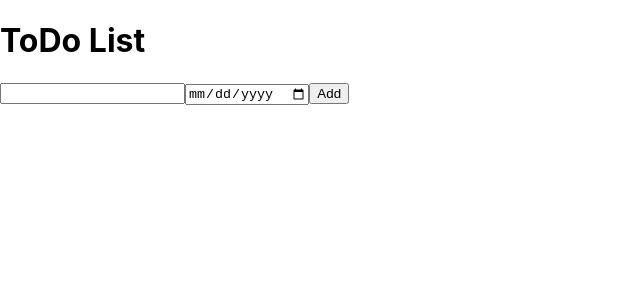
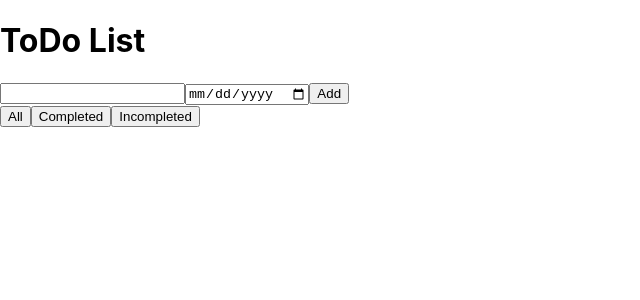
Before and after one commit to su1415/todo_app_ts, a React (Create React App) app: page / in a window 1280 px wide. Shown: the top 300 px of the page, without its empty margins (0-640 px from the left). Built offline with nearby package versions, Linux system fonts and the light colour scheme.

Commit message:
feat: filter機能を追加

```diff
--- a/src/App.tsx
+++ b/src/App.tsx
@@ -4,13 +4,19 @@ import TodoList from "./components/TodoList";
 
 function App(): JSX.Element {
   const [todos, setTodos] = useState<todos>(loadTodosFromLocalStorage());
-
   const [newTodoText, setNewTodoText] = useState<string>("");
   const [newTodoDueDate, setNewTodoDueDate] = useState<string>("");
+  const [filter, setFilter] = useState<string>(loadFilterFromLocalStorage());
+
+  const filteredTodos: todos = getFilteredTodos(todos, filter);
 
   useEffect(() => {
     saveTodosToLocalStorage(todos);
   }, [todos]);
+
+  useEffect(() => {
+    saveFilterToLocalStorage(filter);
+  }, [filter]);
 
   function handleAddTodo(): void {
     if (newTodoText.trim() !== "" && newTodoDueDate.trim() !== "") {
@@ -32,9 +38,30 @@ function App(): JSX.Element {
     setTodos(todos.map(todo => todo.id === id ? { ...todo, completed: !todo.completed } : todo));
   }
 
+  function getFilteredTodos(todos: todos, filter: string): todos {
+    let filterTodos = todos;
+    if (filter === "completed") {
+      filterTodos = todos.filter(todo => todo.completed);
+    }
+    if (filter === "incompleted") {
+      filterTodos = todos.filter(todo => !todo.completed);
+    }
+    return filterTodos;
+  }
+
+  function renderFilterButton(filterType: string, label: string): JSX.Element {
+    return (
+      <button
+        className={ `${filter === filterType ? "active" : ""}` }
+        onClick={ () => setFilter(filterType) }>
+        { label }
+      </button>
+    );
+  }
+
   return (
     <div className="App">
-      <h1>ToDo List</h1>
+    <h1>ToDo List</h1>
       <input
         type="text"
         value={ newTodoText }
@@ -47,8 +74,13 @@ function App(): JSX.Element {
         onChange={(e) => setNewTodoDueDate(e.target.value) }
       />
       <button onClick={ handleAddTodo }>Add</button>
+      <div>
+        { renderFilterButton("all", "All") }
+        { renderFilterButton("completed", "Completed") }
+        { renderFilterButton("incompleted", "Incompleted") }
+      </div>
       <TodoList
-        todos={ todos }
+        todos={ filteredTodos }
         onDeleteTodo={ handleDeleteTodo }
         onSaveEditTodo={ handleSaveEditTodo }
         onToggleComplete={ handleToggleComplete }
@@ -66,4 +98,13 @@ function saveTodosToLocalStorage(todos: todos): void {
   localStorage.setItem('todos', JSON.stringify(todos));
 }
 
+function loadFilterFromLocalStorage(): string {
+  const savedFilter = localStorage.getItem("filter");
+  return savedFilter ? savedFilter : "all";
+}
+
+function saveFilterToLocalStorage(filter: string): void {
+  localStorage.setItem("filter", filter);
+}
+
 export default App;
```
